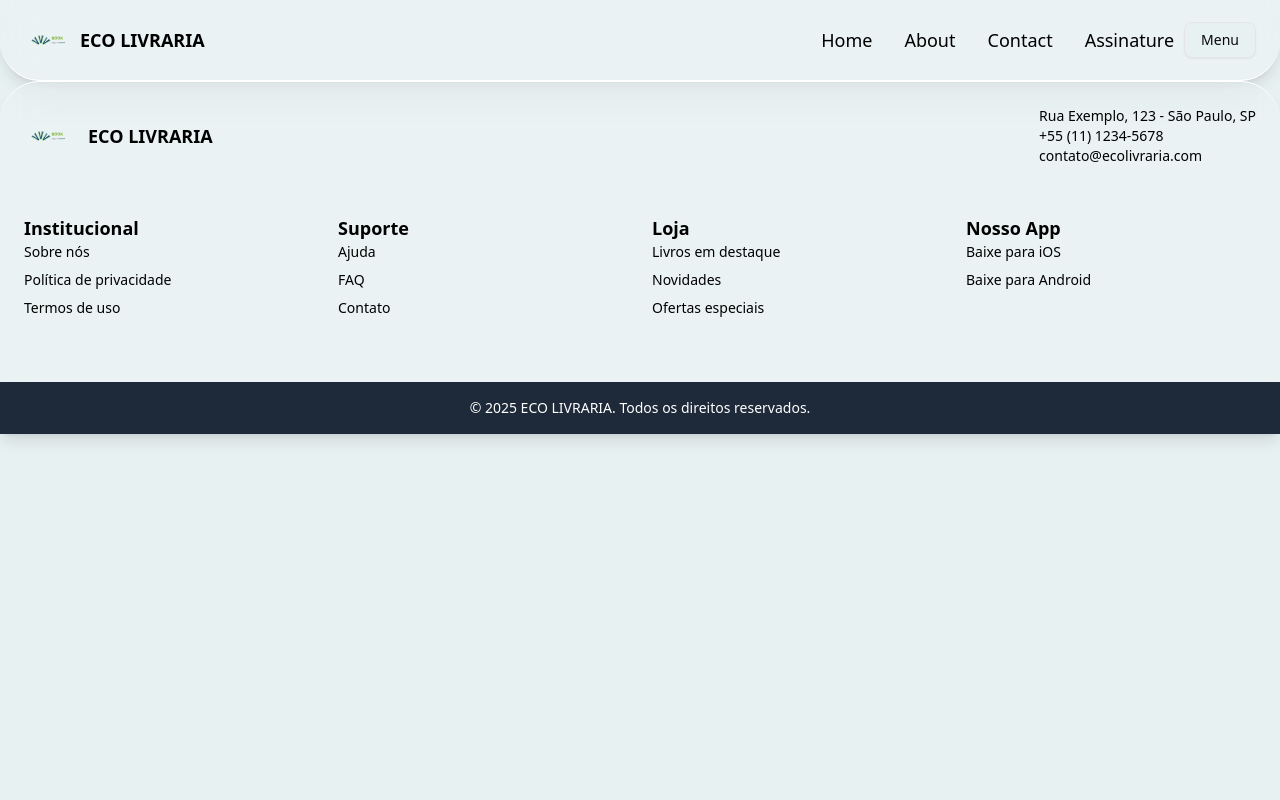
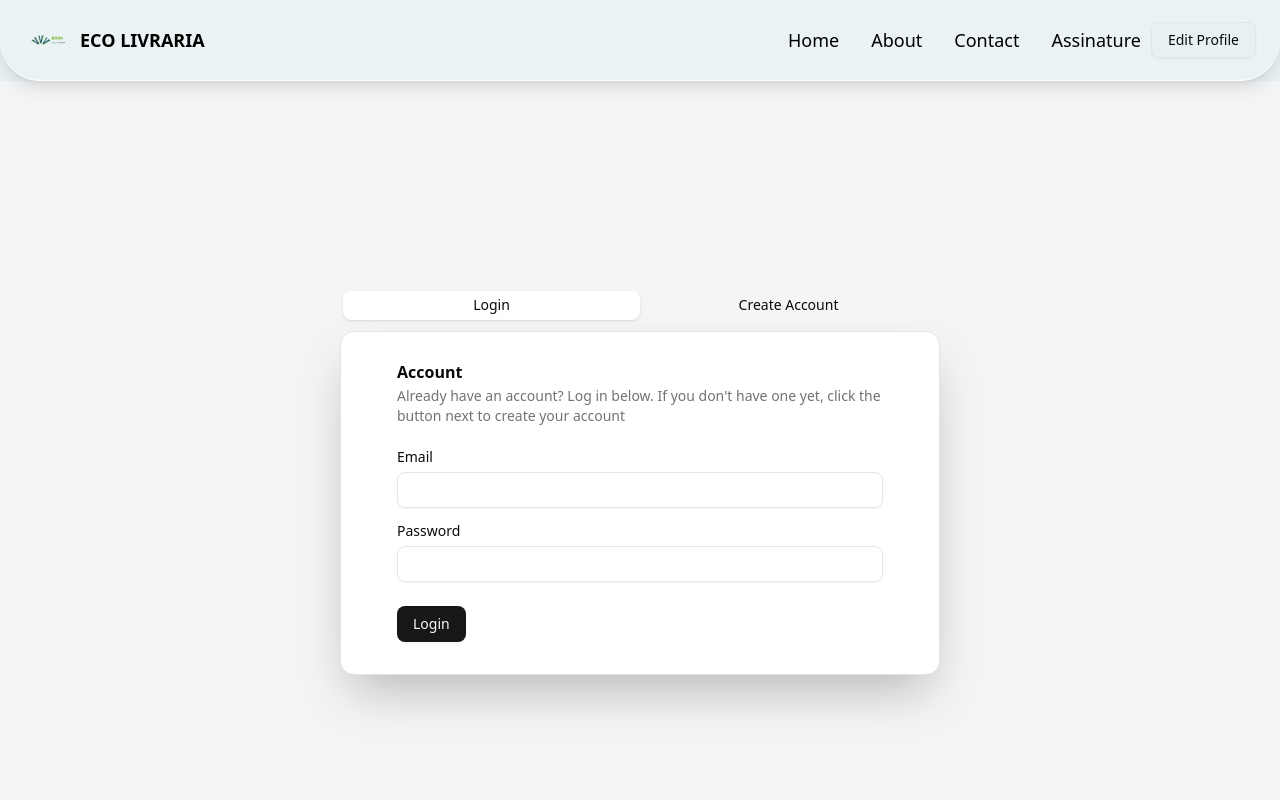
Before and after one commit to JamilDaiko/techacademy_5, a React (Vite) app in the folder front-end/livraria/: page /login in a window 1280 px wide. Shown: the top 800 px of the page. Built offline with nearby package versions, Linux system fonts and the light colour scheme.

Commit message:
pagina de login oficial
pagina de login preparada para ir para validaçao

```diff
--- a/front-end/livraria/package.json
+++ b/front-end/livraria/package.json
@@ -16,6 +16,7 @@
     "@radix-ui/react-label": "^2.1.2",
     "@radix-ui/react-select": "^2.1.6",
     "@radix-ui/react-slot": "^1.1.2",
+    "@radix-ui/react-tabs": "^1.1.3",
     "@tailwindcss/vite": "^4.0.13",
     "@types/react-router-dom": "^5.3.3",
     "bootstrap-icons": "^1.11.3",
--- a/front-end/livraria/src/App.tsx
+++ b/front-end/livraria/src/App.tsx
@@ -1,25 +1,22 @@
-
-import { BrowserRouter, Routes, Route } from "react-router-dom";
+import React from "react";
+import { BrowserRouter as Router, Route, Routes } from "react-router-dom";
 import Header from "./components/custom/Header";
 import Home from "./pages/Home";
-
-
-
-import React from "react";
+import Login from "./pages/Login";
 import Footer from "./components/components/Footer";  // Ajuste o caminho conforme a sua estrutura de pastas
-
-
 
 const App: React.FC = () => {
   return (
-    <BrowserRouter>
+    <Router>
       <Header />
       <Routes>
         <Route path="/" element={<Home />} />
         <Route path="/home" element={<Home />} />
+        <Route path="/login" element={<Login />} />
+        {/* Adicione outras rotas aqui */}
       </Routes>
       <Footer /> {/* Aqui está o footer que você criou */}
-    </BrowserRouter>
+    </Router>
   );
 };
 
--- /dev/null
+++ b/front-end/livraria/src/components/components/ui/tabs.tsx
@@ -0,0 +1,64 @@
+import * as React from "react"
+import * as TabsPrimitive from "@radix-ui/react-tabs"
+
+import { cn } from "../../lib/utils"
+
+function Tabs({
+  className,
+  ...props
+}: React.ComponentProps<typeof TabsPrimitive.Root>) {
+  return (
+    <TabsPrimitive.Root
+      data-slot="tabs"
+      className={cn("flex flex-col gap-2", className)}
+      {...props}
+    />
+  )
+}
+
+function TabsList({
+  className,
+  ...props
+}: React.ComponentProps<typeof TabsPrimitive.List>) {
+  return (
+    <TabsPrimitive.List
+      data-slot="tabs-list"
+      className={cn(
+        "bg-muted text-muted-foreground inline-flex h-9 w-fit items-center justify-center rounded-lg p-[3px]",
+        className
+      )}
+      {...props}
+    />
+  )
+}
+
+function TabsTrigger({
+  className,
+  ...props
+}: React.ComponentProps<typeof TabsPrimitive.Trigger>) {
+  return (
+    <TabsPrimitive.Trigger
+      data-slot="tabs-trigger"
+      className={cn(
+        "data-[state=active]:bg-background dark:data-[state=active]:text-foreground focus-visible:border-ring focus-visible:ring-ring/50 focus-visible:outline-ring dark:data-[state=active]:border-input dark:data-[state=active]:bg-input/30 text-foreground dark:text-muted-foreground inline-flex h-[calc(100%-1px)] flex-1 items-center justify-center gap-1.5 rounded-md border border-transparent px-2 py-1 text-sm font-medium whitespace-nowrap transition-[color,box-shadow] focus-visible:ring-[3px] focus-visible:outline-1 disabled:pointer-events-none disabled:opacity-50 data-[state=active]:shadow-sm [&_svg]:pointer-events-none [&_svg]:shrink-0 [&_svg:not([class*='size-'])]:size-4",
+        className
+      )}
+      {...props}
+    />
+  )
+}
+
+function TabsContent({
+  className,
+  ...props
+}: React.ComponentProps<typeof TabsPrimitive.Content>) {
+  return (
+    <TabsPrimitive.Content
+      data-slot="tabs-content"
+      className={cn("flex-1 outline-none", className)}
+      {...props}
+    />
+  )
+}
+
+export { Tabs, TabsList, TabsTrigger, TabsContent }
--- a/front-end/livraria/src/components/custom/MenuHeader.tsx
+++ b/front-end/livraria/src/components/custom/MenuHeader.tsx
@@ -19,7 +19,7 @@
   return (
     <Sheet>
       <SheetTrigger asChild>
-        <Button variant="outline" className=" bg-[#E8F1F2]">Menu</Button>
+        <Button variant="outline" className=" bg-[#E8F1F2] font-light">Edit Profile</Button>
       </SheetTrigger>
       <SheetContent>
         <SheetHeader>
--- /dev/null
+++ b/front-end/livraria/src/components/custom/Page-login.tsx
@@ -0,0 +1,82 @@
+import { Button } from "../components/ui/button";
+import {
+  Card,
+  CardContent,
+  CardDescription,
+  CardFooter,
+  CardHeader,
+  CardTitle,
+} from "../components/ui/card";
+import { Input } from "../components/ui/input";
+import { Label } from "../components/ui/label";
+import {
+  Tabs,
+  TabsContent,
+  TabsList,
+  TabsTrigger,
+} from "../components/ui/tabs";
+
+export function TabsDemo() {
+  return (
+    <Tabs defaultValue="account" className="w-[600px]">
+      <TabsList className="grid w-full grid-cols-2">
+        <TabsTrigger value="account">Login</TabsTrigger>
+        <TabsTrigger value="password">Create Account</TabsTrigger>
+      </TabsList>
+      <TabsContent value="account">
+        <Card className="shadow-2xl p-8">
+          <CardHeader>
+            <CardTitle>Account</CardTitle>
+            <CardDescription>
+            Already have an account? Log in below. If you don't have one yet, click the button next to create your account
+            </CardDescription>
+          </CardHeader>
+          <CardContent className="space-y-4">
+            <div className="space-y-2">
+              <Label htmlFor="Email">Email</Label>
+              <Input id="Email" defaultValue="" />
+            </div>
+            <div className="space-y-2">
+              <Label htmlFor="Password">Password</Label>
+              <Input id="Password" defaultValue="" />
+            </div>
+          </CardContent>
+          <CardFooter>
+            <Button>Login</Button>
+          </CardFooter>
+        </Card>
+      </TabsContent>
+      <TabsContent value="password">
+        <Card className="shadow-2xl p-8">
+          <CardHeader>
+            <CardTitle>Create Account</CardTitle>
+            <CardDescription>
+              Fill in the details below to create a new account.
+            </CardDescription>
+          </CardHeader>
+          <CardContent className="space-y-4">
+            <div className="space-y-2">
+              <Label htmlFor="fullName"> Full Name</Label>
+              <Input id="fullName" defaultValue="" />
+            </div>
+            <div className="space-y-2">
+              <Label htmlFor="email">Email</Label>
+              <Input id="email" defaultValue="" />
+            </div>
+            <div className="space-y-2">
+              <Label htmlFor="password">Password</Label>
+              <Input id="password" type="password" defaultValue="" />
+            </div>
+            <div className="space-y-2">
+              <Label htmlFor="cpf">CPF</Label>
+              <Input id="cpf" defaultValue="" />
+            </div>
+          </CardContent>
+          <CardFooter>
+            <Button>Create Account</Button>
+          </CardFooter>
+        </Card>
+      </TabsContent>
+    </Tabs>
+  );
+}
--- /dev/null
+++ b/front-end/livraria/src/pages/Login.tsx
@@ -0,0 +1,11 @@
+import { TabsDemo } from "../components/custom/Page-login";
+
+function Login() {
+  return (
+    <div className="flex items-center justify-center min-h-screen bg-gray-100">
+      <TabsDemo />
+    </div>
+  );
+}
+
+export default Login;
```
Also changed, not shown: front-end/livraria/src/main.tsx (+5 -6 lines), 1 other file (tests, documents, lock files or other folders).
